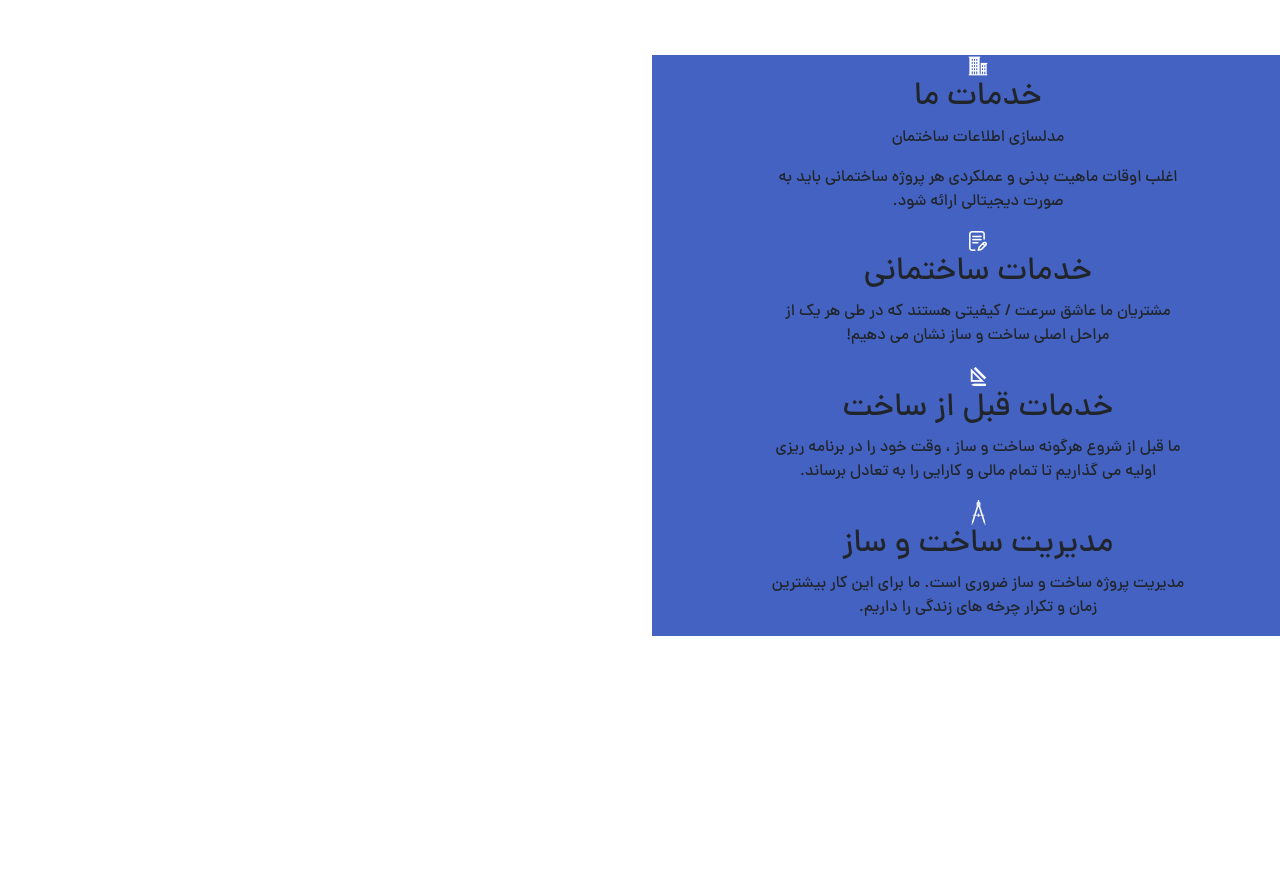
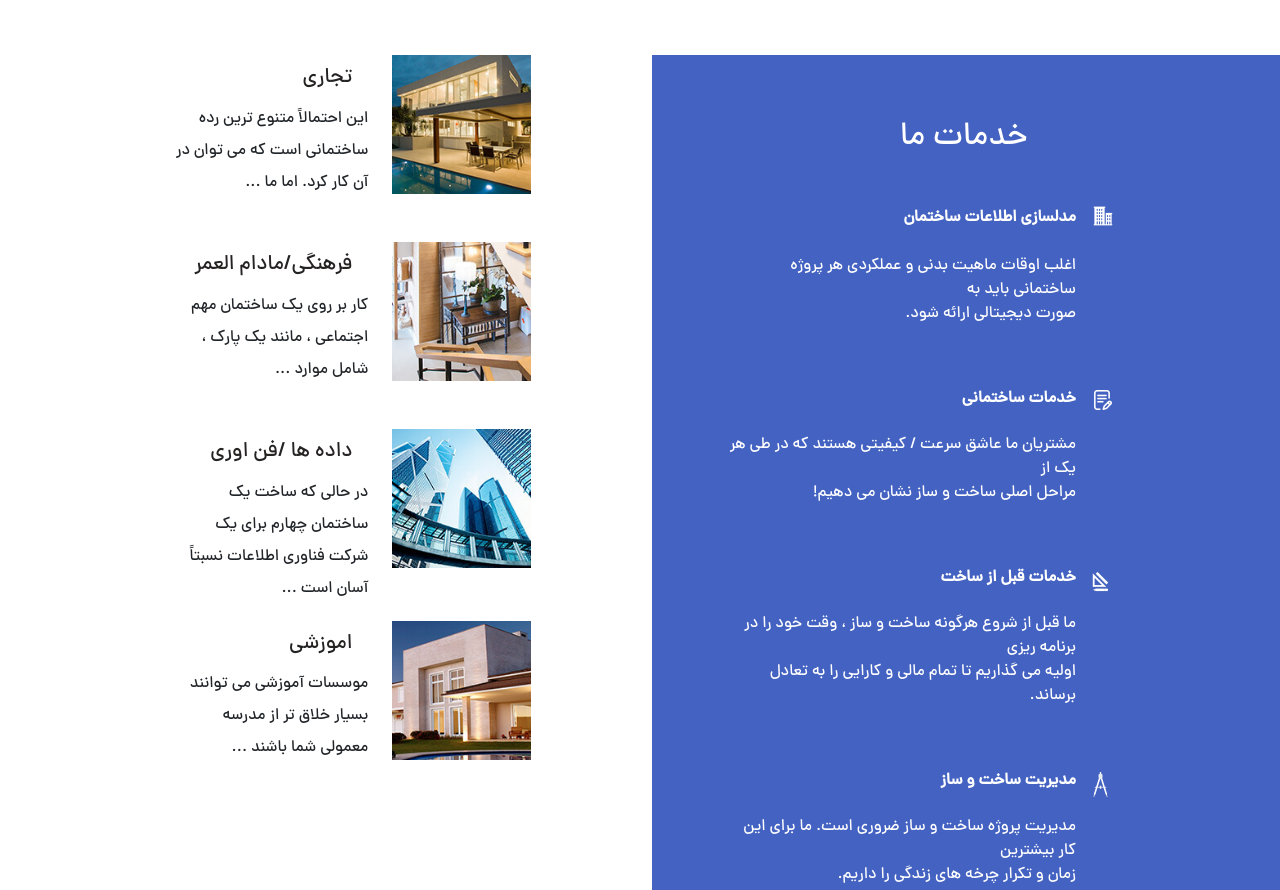
Before and after one commit to mostafa069/project, a plain HTML site: page index.html in a window 1280 px wide. Shown: the part 1120-2010 px from the top of the page. Before the commit the page ends 1756 px from the top, so only its background shows below. Drawn offline with nearby package versions, Linux system fonts and the light colour scheme.

Commit message:
add too project

```diff
--- a/index.html
+++ b/index.html
@@ -78,32 +78,70 @@
                 </div>
         </div>
     </div>
- <div class="row text-center">
+ <div class="row">
      <div class="col-md-6 bg">
          <div class="parge">
+         <h2 class="m-5 text-start">خدمات ما</h2>
         <img src="./94298219e4714fa6af2c2d296badf6dc.w_20,h_20,r_k.png" class="img-fluid" alt="#">
-         <h2>خدمات ما</h2>
-         <p>مدلسازی اطلاعات ساختمان</p>
-         <p>اغلب اوقات ماهیت بدنی و عملکردی هر پروژه ساختمانی باید به<br> صورت دیجیتالی ارائه شود.</p>
+         <p class="fs-6 fw-bold mb-4">مدلسازی اطلاعات ساختمان</p>
+         <p class="fs-6 ">اغلب اوقات ماهیت بدنی و عملکردی هر پروژه ساختمانی باید به<br> صورت دیجیتالی ارائه شود.</p>
          </div>
          <div class="parge">
              <img src="./86149ca277f54fb2aa732d5417795a02.w_20,h_20,r_k.png" class="img-fluid" alt="#">
-             <h2>خدمات ساختمانی</h2>
-             <p>مشتریان ما عاشق سرعت / کیفیتی هستند که در طی هر یک از<br>  مراحل اصلی ساخت و ساز نشان می دهیم!</p>
+             <h2 class="fs-6 fw-bold mb-4" >خدمات ساختمانی</h2>
+             <p class="fs-6">مشتریان ما عاشق سرعت / کیفیتی هستند که در طی هر یک از<br>  مراحل اصلی ساخت و ساز نشان می دهیم!</p>
          </div>
          <div class="parge">
             <img src="./62e65326587847228f0a131ba16394aa.w_25,h_25,r_k.png" class="img-fluid" alt="#">
-            <h2>خدمات قبل از ساخت</h2>
-            <p>ما قبل از شروع هرگونه ساخت و ساز ، وقت خود را در برنامه ریزی <br> اولیه می گذاریم تا تمام مالی و کارایی را به تعادل برساند.</p>
+            <h2 class="fs-6 fw-bold mb-4">خدمات قبل از ساخت</h2>
+            <p class="fs-6">ما قبل از شروع هرگونه ساخت و ساز ، وقت خود را در برنامه ریزی <br> اولیه می گذاریم تا تمام مالی و کارایی را به تعادل برساند.</p>
         </div>
         <div class="parge">
             <img src="./90c2209b35514de58f51b698e909f3d8.w_25,h_20,r_k.png" class="img-fluid" alt="#">
-            <h2>مدیریت ساخت و ساز</h2>
-            <p>مدیریت پروژه ساخت و ساز ضروری است. ما برای این کار بیشترین <br> زمان و تکرار چرخه های زندگی را داریم.</p>
+            <h2 class="fs-6 fw-bold mb-4">مدیریت ساخت و ساز</h2>
+            <p class="fs-6">مدیریت پروژه ساخت و ساز ضروری است. ما برای این کار بیشترین <br> زمان و تکرار چرخه های زندگی را داریم.</p>
         </div>
      </div>
-     <div class="col-md-6"></div>
+     <div class="col-md-6">
+         <div class="row">
+             <div class="col-md-3 offset-md-2 ">
+                 <img src="./a4c72e9c3ec04e25955f09cc1ca9a614.w_170,h_170,r_k.jpg"  class="img-fluid mb-md-5" alt="#">
+             </div>
+             <div class="col-md-4">
+                 <a class="nav-link head" href="#">تجاری</a>
+                 <P class="lh-lg">این احتمالاً متنوع ترین رده ساختمانی است که می توان در آن کار کرد. اما ما ...</P>
+             </div>
+         </div>
+         <div class="row">
+            <div class="col-md-3 offset-md-2">
+                <img src="./3d4812d0f654444fba00224d232a9c25.w_170,h_170,r_k.jpg"  class="img-fluid mb-md-5" alt="#">
+            </div>
+            <div class="col-md-4">
+                 <a class="nav-link head" href="#">فرهنگی/مادام العمر</a>
+                <P class="lh-lg">کار بر روی یک ساختمان مهم اجتماعی ، مانند یک پارک ، شامل موارد ...</P>
+            </div>
+        </div>
+        <div class="row">
+            <div class="col-md-3 offset-md-2">
+                <img src="./a36162a80bbb41e9aa9a460f01328c6a.w_170,h_170,r_k.jpg"  class="img-fluid mb-md-5" alt="#">
+            </div>
+            <div class="col-md-4">
+                <a class="nav-link head" href="#">داده ها /فن اوری</a>
+                <p class="lh-lg">در حالی که ساخت یک ساختمان چهارم برای یک شرکت فناوری اطلاعات نسبتاً آسان است ...</p>
+            </div>
+        </div>
+        <div class="row">
+            <div class="col-md-3 offset-md-2">
+                <img src="./6c6521961f8243758c72dad7ee34abe7.w_170,h_170,r_k.jpg"  class="img-fluid mb-md-5" alt="#">
+            </div>
+            <div class="col-md-4">
+                <a class="nav-link head" href="#">اموزشی</a>
+                <p class="lh-lg">موسسات آموزشی می توانند بسیار خلاق تر از مدرسه معمولی شما باشند ...</p>
+            </div>
+        </div>
+     </div>
  </div>
+
 </section>
 
 
--- a/responsive.css
+++ b/responsive.css
@@ -12,4 +12,16 @@
     .container-1 .row {
         text-align: center !important;
     }
+    .parge img {
+        position: unset;
     }
+     .parge{
+       padding:0px;
+    }
+    .lh-lg {
+        text-align: center;
+    }
+
+
+
+    }
--- a/style.css
+++ b/style.css
@@ -45,3 +45,21 @@ li .data i {
 .bg {
     background-color: rgb(67, 98, 193);
 }
+.parge {
+    color: white;
+    margin: 4rem;
+    padding-right: 152px;
+    position: relative;
+}
+.parge img {
+    position: absolute;
+    right: 115px;
+
+}
+.head {
+    font-size: 1.3rem;
+    color: rgb(37, 34, 34) !important;
+}
+  .head:hover{
+    color:#0d6efd !important ;
+}
```
Also changed, not shown: 3d4812d0f654444fba00224d232a9c25.w_170,h_170,r_k.jpg (added), 6c6521961f8243758c72dad7ee34abe7.w_170,h_170,r_k.jpg (added), a36162a80bbb41e9aa9a460f01328c6a.w_170,h_170,r_k.jpg (added), a4c72e9c3ec04e25955f09cc1ca9a614.w_170,h_170,r_k.jpg (added).
